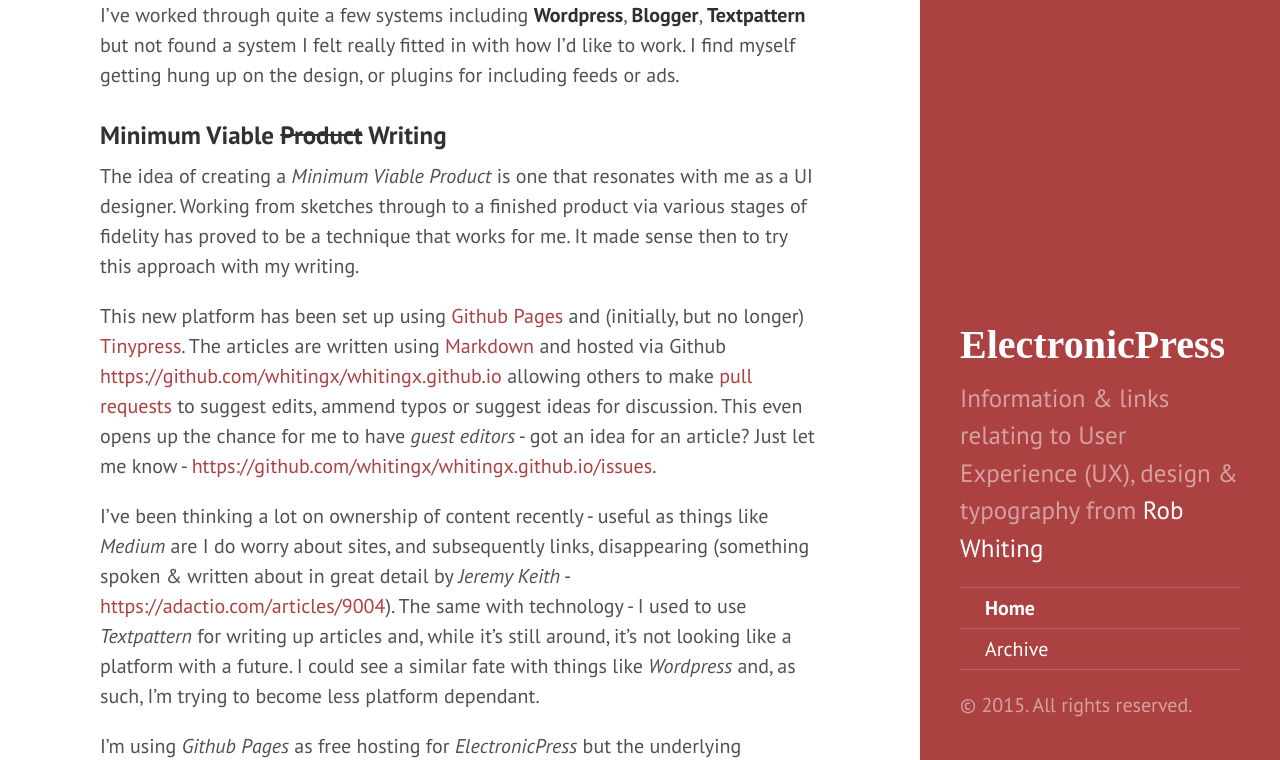
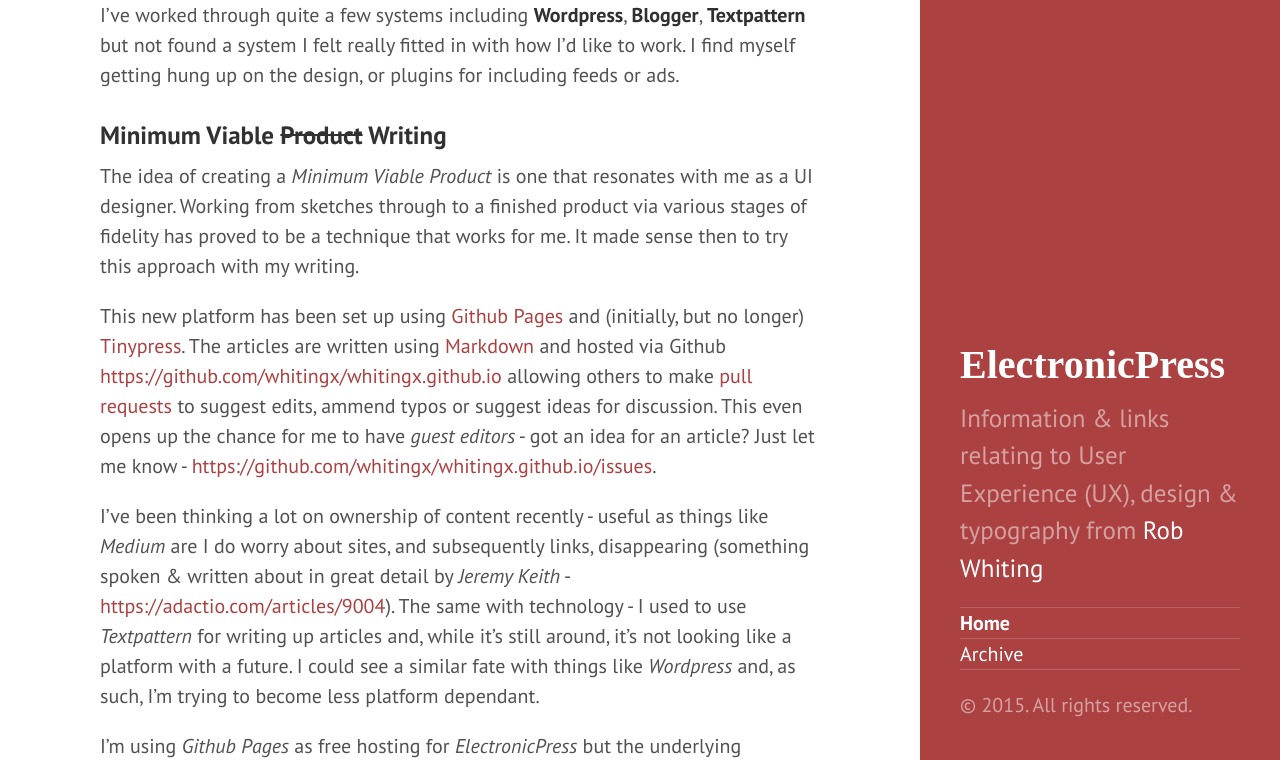
Before and after one commit to whitingx/whitingx.github.io, a Jekyll site: the page built from index.html, in a window 1280 px wide and 1400 px high, scrolled down 210 px. Shown: the part 640-1400 px from the top of the window. Built offline with Jekyll 4.4.1, drawn with Linux system fonts in a browser that asks for light colours; some web fonts are replaced; the list of posts is cut into pages by our own code.

Commit message:
Update hyde.css
Removed menu padding

```diff
--- a/public/css/hyde.css
+++ b/public/css/hyde.css
@@ -93,7 +93,6 @@
 .sidebar-nav-item {
   display: block;
   border-top: 1px solid rgba(242, 242, 242, 0.19);
-  padding: 5px 0 5px 25px;
 }
 a.sidebar-nav-item:hover,
 a.sidebar-nav-item:focus {
```
